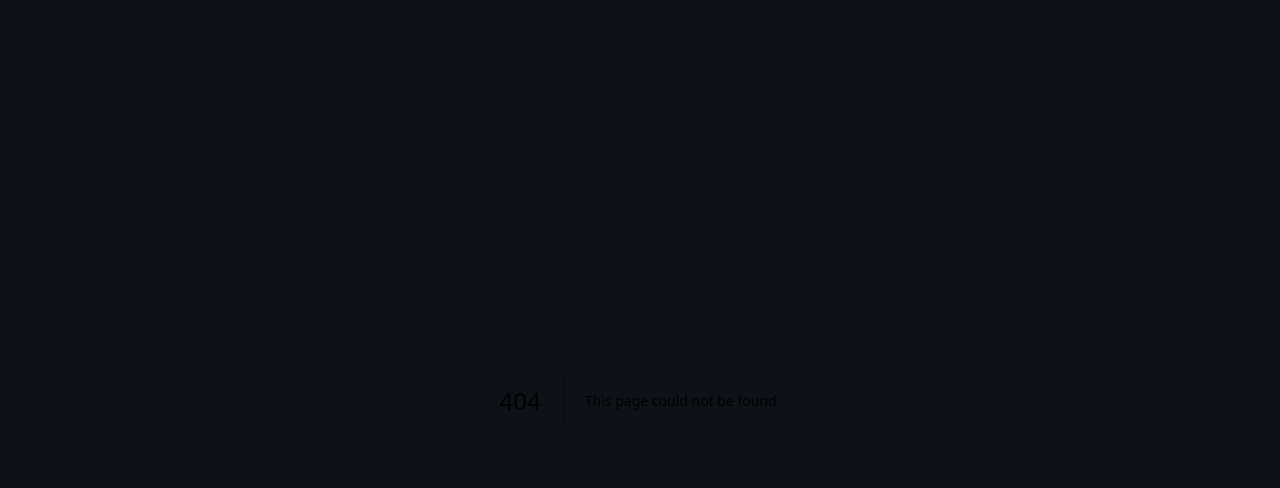
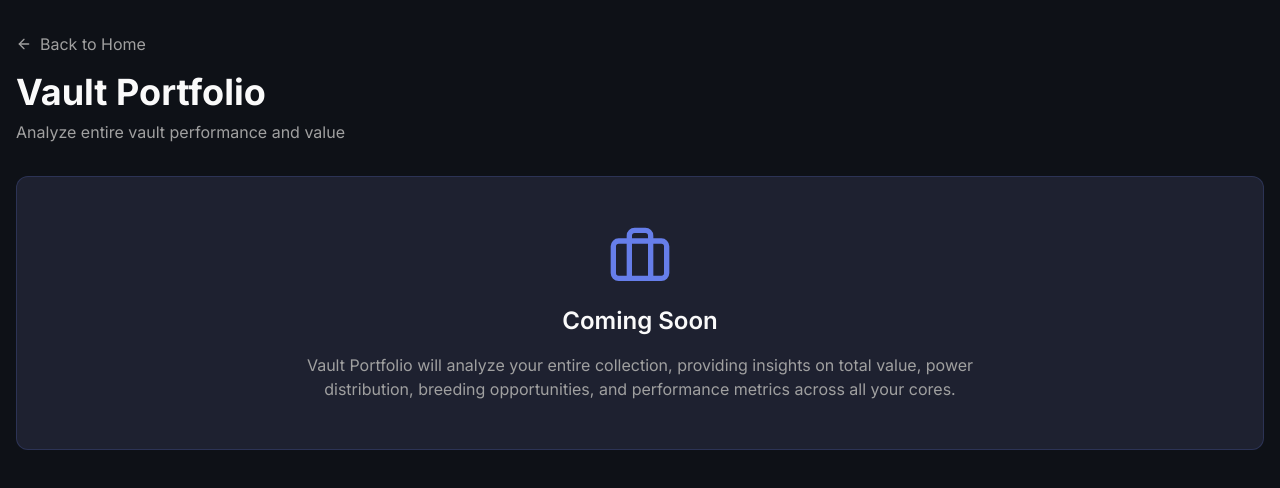
Before and after one commit to tobyj19/DNA-Analytics, a Next.js app: page /vault-portfolio in a window 1280 px wide. Before the commit this address had no page. Shown: the top 488 px of the page. Built offline with nearby package versions, Linux system fonts and the light colour scheme.

Commit message:
Create page.tsx

```diff
--- /dev/null
+++ b/app/vault-portfolio/page.tsx
@@ -0,0 +1,31 @@
+"use client";
+
+import Link from "next/link";
+import { ArrowLeft, Briefcase } from "lucide-react";
+
+export default function VaultPortfolio() {
+  return (
+    <div className="min-h-screen bg-background">
+      <div className="container mx-auto px-4 py-8 max-w-7xl">
+        <div className="mb-8">
+          <Link href="/" className="inline-flex items-center text-muted-foreground hover:text-foreground mb-4 transition-colors">
+            <ArrowLeft className="w-4 h-4 mr-2" />
+            Back to Home
+          </Link>
+
+          <h1 className="text-4xl font-bold mb-2">Vault Portfolio</h1>
+          <p className="text-muted-foreground">Analyze entire vault performance and value</p>
+        </div>
+
+        <div className="bg-card border border-border rounded-xl p-12 text-center">
+          <Briefcase className="w-16 h-16 text-primary mx-auto mb-4" />
+          <h2 className="text-2xl font-semibold mb-4">Coming Soon</h2>
+          <p className="text-muted-foreground max-w-2xl mx-auto">
+            Vault Portfolio will analyze your entire collection, providing insights on total value,
+            power distribution, breeding opportunities, and performance metrics across all your cores.
+          </p>
+        </div>
+      </div>
+    </div>
+  );
+}
```
